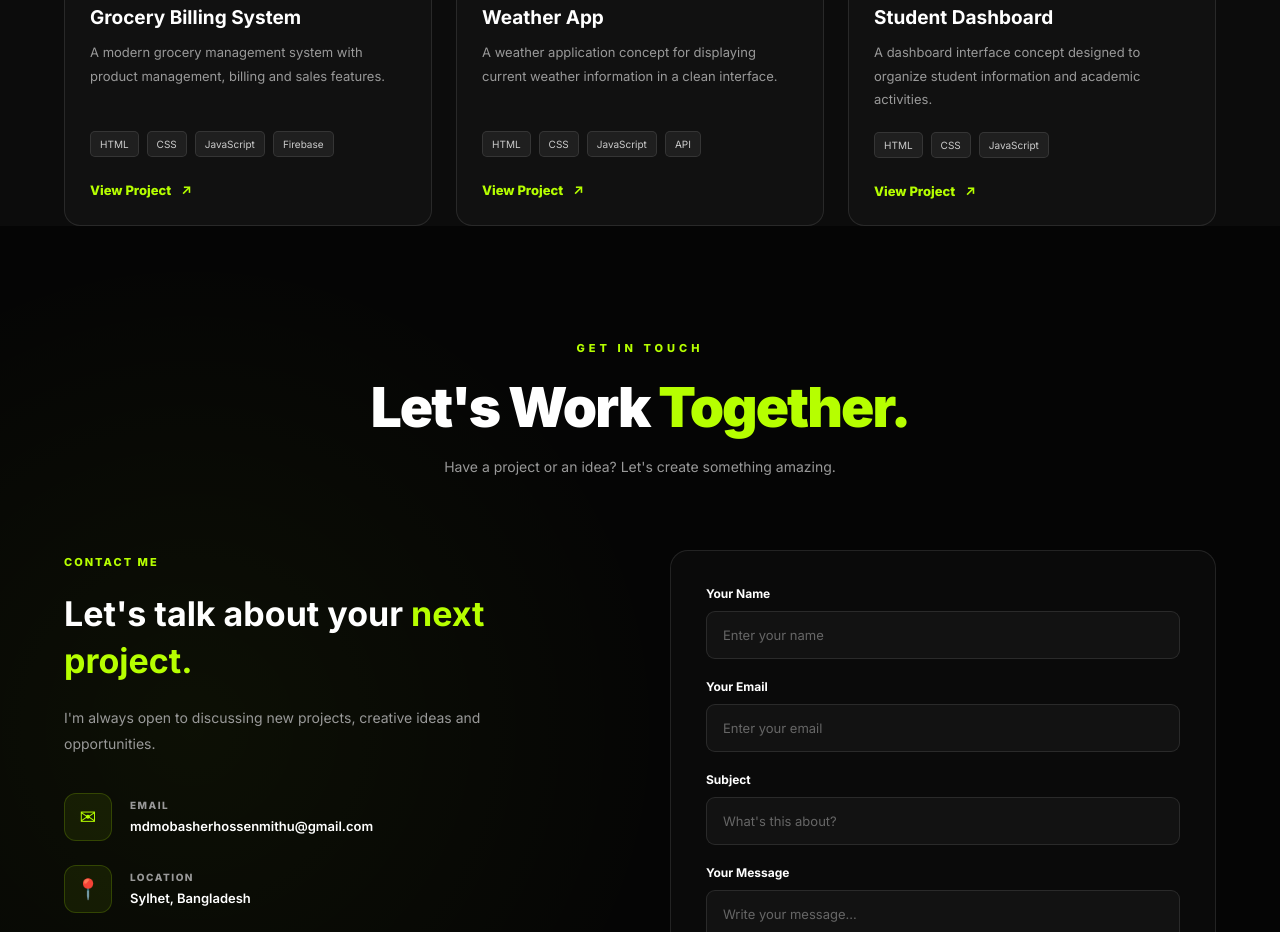
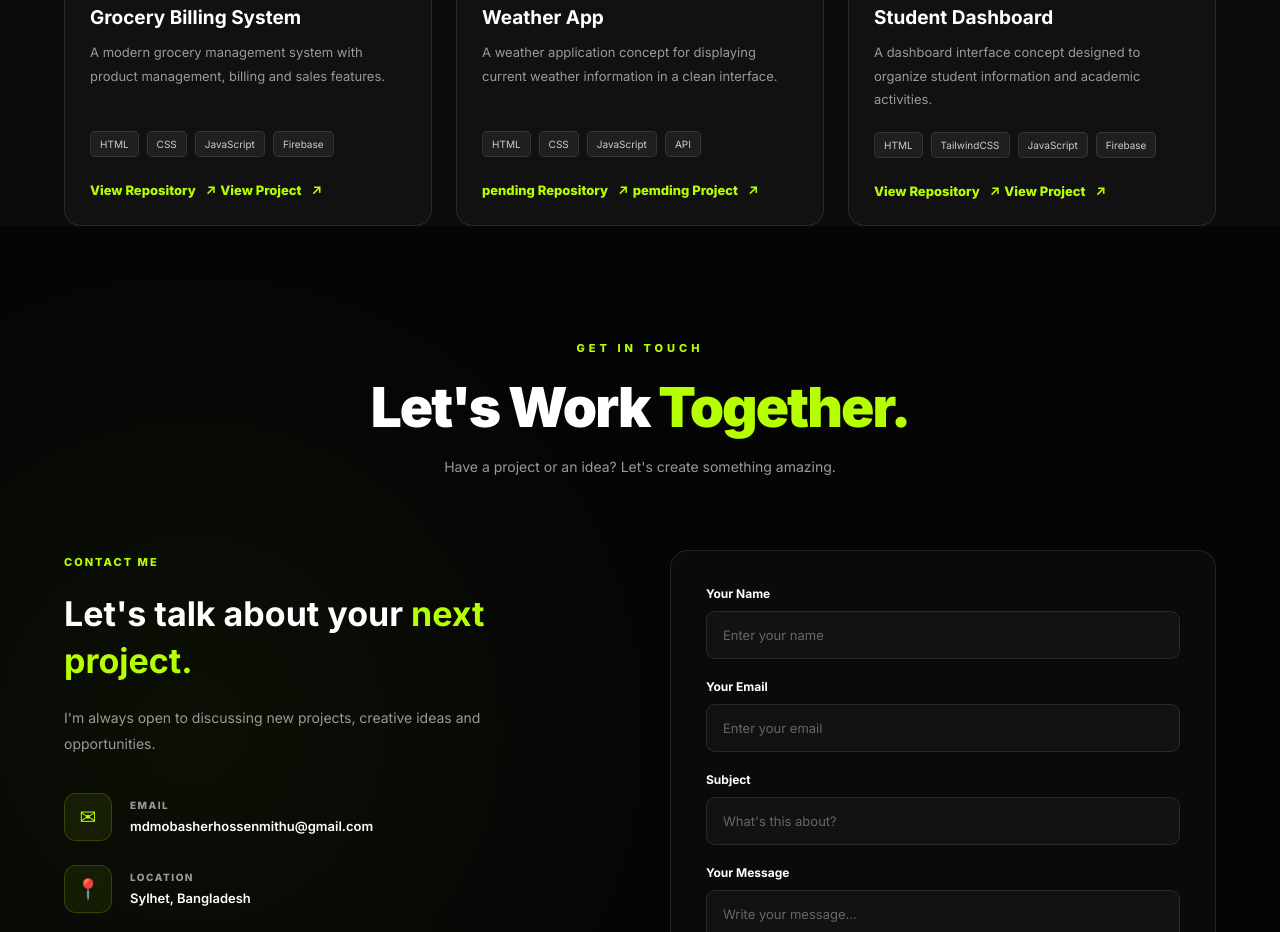
Before and after one commit to mithuajs/my_protfolio_mithuajs, a plain HTML site: page index.html in a window 1280 px wide. Shown: the part 4320-5252 px from the top of the page. Drawn offline with Linux system fonts and the light colour scheme.

Commit message:
add new style and project link added

```diff
--- a/index.html
+++ b/index.html
@@ -501,6 +501,10 @@
 
                                 <a href="https://github.com/mithuajs/Grocery-Shop-Billing-System" target="_blank"
                                     rel="noopener noreferrer" class="project-link">
+                                    View Repository <span>↗</span>
+                                </a>
+                                 <a href="https://mithuajs.github.io/Grocery-Shop-Billing-System/" target="_blank"
+                                    rel="noopener noreferrer" class="project-link">
                                     View Project <span>↗</span>
                                 </a>
                             </div>
@@ -528,7 +532,10 @@
                                 </div>
 
                                 <a href="#contact" class="project-link">
-                                    View Project <span>↗</span>
+                                    pending Repository <span>↗</span>
+                                </a>
+                                <a href="#contact" class="project-link">
+                                    pemding Project <span>↗</span>
                                 </a>
                             </div>
                         </div>
@@ -549,11 +556,18 @@
 
                                 <div class="project-tech">
                                     <span>HTML</span>
-                                    <span>CSS</span>
+                                    <span>TailwindCSS</span>
                                     <span>JavaScript</span>
+                                    <span>Firebase</span>
                                 </div>
 
-                                <a href="#contact" class="project-link">
+                                <a href="https://github.com/mithuajs/login-system" target="_blank"
+                                    rel="noopener noreferrer" class="project-link">
+                                    View Repository <span>↗</span>
+                                </a>
+
+                                <a href="https://mithuajs.github.io/login-system/" target="_blank"
+                                    rel="noopener noreferrer" class="project-link">
                                     View Project <span>↗</span>
                                 </a>
                             </div>
```
